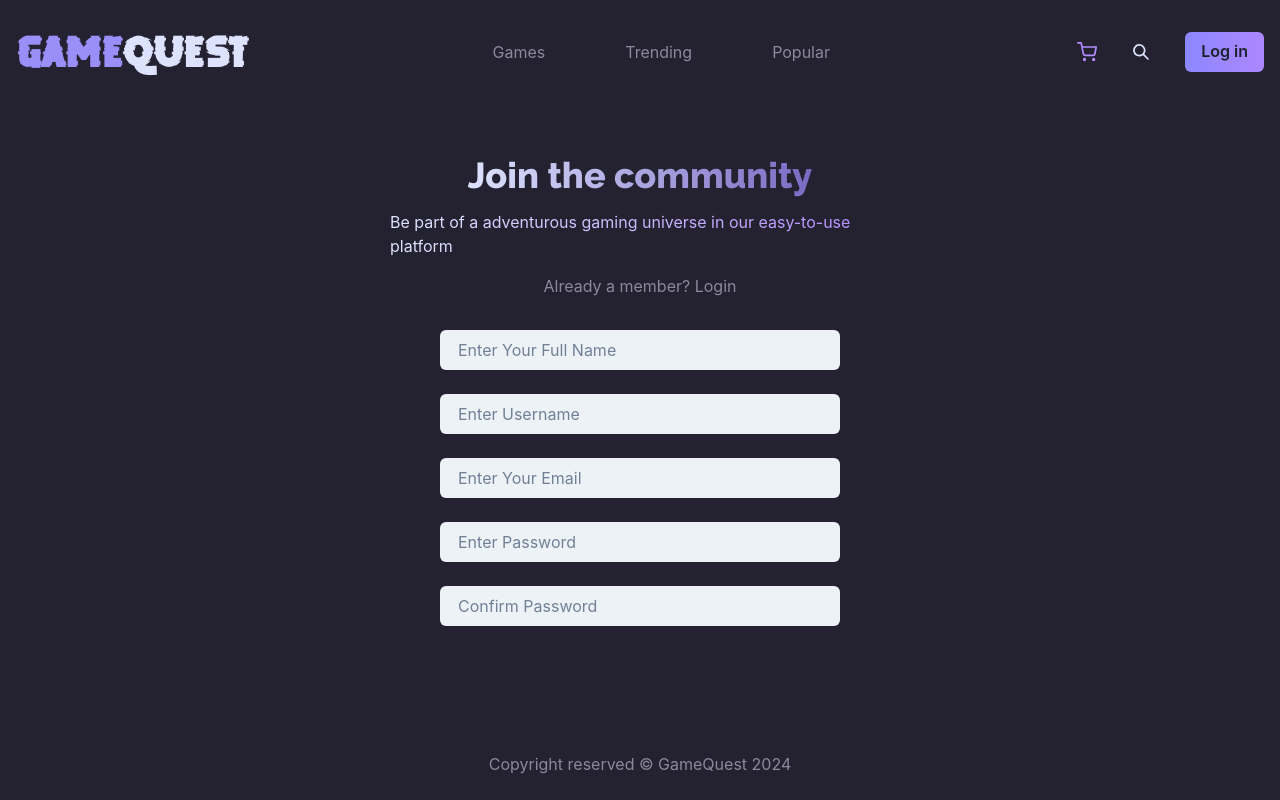
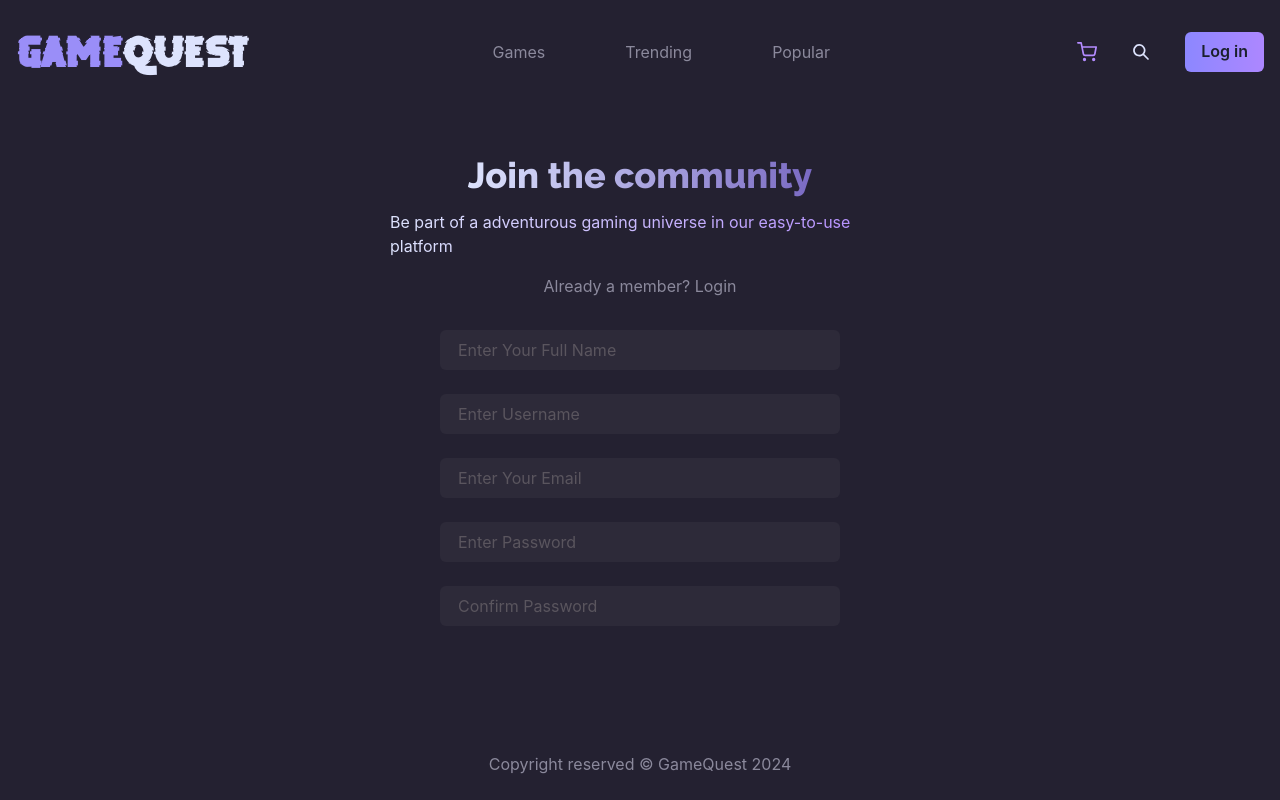
Before and after one commit to sinster2003/game-quest, a React (Vite) app in the folder frontend/: page /signup in a window 1280 px wide. Built offline with nearby package versions, Linux system fonts and the light colour scheme.

Commit message:
styling input components

```diff
--- a/frontend/src/pages/Login.jsx
+++ b/frontend/src/pages/Login.jsx
@@ -1,28 +1,50 @@
 import { Flex, Input, Select, Text } from "@chakra-ui/react";
-import Subheading from './../components/utils/Subheading';
+import Subheading from "./../components/utils/Subheading";
 import Subtext from "../components/utils/Subtext";
 import { Link } from "react-router-dom";
 
 const Login = () => {
   return (
     <Flex flexDirection="column" alignItems="center" mt={10}>
-      <Subheading text="Welcome Back" size="4xl"/>
-      <Subtext text="Delve into the adventurous gaming universe in our easy-to-use platform" margin={2} center="center"/>
-      <Text mt={2} mb={8}>New To GameQuest? <Link to="/signup">Sign Up</Link></Text>
-      <Flex flexDirection="column" gap={6} w={{base: 300, md: 400}}>
-        <Input placeholder="Enter Username" variant="filled" focusBorderColor="purple.shadowLight"/>
-        <Input placeholder="Enter Password" variant="filled" focusBorderColor="purple.shadowLight"/>
-        <Select variant="filled" focusBorderColor="purple.shadowLight">
-          <option>
-            Customer
-          </option>
-          <option>
-            Owner
-          </option>
+      <Subheading text="Welcome Back" size="4xl" />
+      <Subtext
+        text="Delve into the adventurous gaming universe in our easy-to-use platform"
+        margin={2}
+        center="center"
+      />
+      <Text mt={2} mb={8}>
+        New To GameQuest? <Link to="/signup">Sign Up</Link>
+      </Text>
+      <Flex flexDirection="column" gap={6} w={{ base: 300, md: 400 }}>
+        <Input
+          placeholder="Enter Username"
+          variant="filled"
+          bg="#2d2a39"
+          _placeholder={{ color: "#5a555e" }}
+          _hover={{}}
+          focusBorderColor="purple.shadowLight"
+        />
+        <Input
+          placeholder="Enter Password"
+          type="password"
+          variant="filled"
+          bg="#2d2a39"
+          _placeholder={{ color: "#5a555e" }}
+          _hover={{}}
+          focusBorderColor="purple.shadowLight"
+        />
+        <Select
+          variant="filled"
+          focusBorderColor="purple.shadowLight"
+          bg="#2d2a39"
+          _hover={{}}
+        >
+          <option style={{ backgroundColor: "#2d2a39" }}>Customer</option>
+          <option style={{ backgroundColor: "#2d2a39" }}>Owner</option>
         </Select>
       </Flex>
     </Flex>
-  )
-}
+  );
+};
 
-export default Login
+export default Login;
--- a/frontend/src/pages/Signup.jsx
+++ b/frontend/src/pages/Signup.jsx
@@ -1,23 +1,65 @@
 import { Flex, Input, Text } from "@chakra-ui/react";
-import Subheading from './../components/utils/Subheading';
+import Subheading from "./../components/utils/Subheading";
 import Subtext from "../components/utils/Subtext";
 import { Link } from "react-router-dom";
 
 const Signup = () => {
   return (
     <Flex flexDirection="column" alignItems="center" mt={10}>
-      <Subheading text="Join the community" size="4xl"/>
-      <Subtext text="Be part of a adventurous gaming universe in our easy-to-use platform" margin={2}/>
-      <Text mt={2} mb={8}>Already a member? <Link to="/login">Login</Link></Text>
-      <Flex flexDirection="column" gap={6} w={{base: 300, md: 400}}>
-        <Input placeholder="Enter Your Full Name" variant="filled" focusBorderColor="purple.shadowLight"/>
-        <Input placeholder="Enter Username" variant="filled" focusBorderColor="purple.shadowLight"/>
-        <Input placeholder="Enter Your Email" variant="filled" focusBorderColor="purple.shadowLight"/>
-        <Input placeholder="Enter Password" variant="filled" focusBorderColor="purple.shadowLight"/>
-        <Input placeholder="Confirm Password" variant="filled" focusBorderColor="purple.shadowLight"/>
+      <Subheading text="Join the community" size="4xl" />
+      <Subtext
+        text="Be part of a adventurous gaming universe in our easy-to-use platform"
+        margin={2}
+      />
+      <Text mt={2} mb={8}>
+        Already a member? <Link to="/login">Login</Link>
+      </Text>
+      <Flex flexDirection="column" gap={6} w={{ base: 300, md: 400 }}>
+        <Input
+          placeholder="Enter Your Full Name"
+          variant="filled"
+          bg="#2d2a39"
+          _placeholder={{ color: "#5a555e" }}
+          _hover={{}}
+          focusBorderColor="purple.shadowLight"
+        />
+        <Input
+          placeholder="Enter Username"
+          variant="filled"
+          bg="#2d2a39"
+          _placeholder={{ color: "#5a555e" }}
+          _hover={{}}
+          focusBorderColor="purple.shadowLight"
+        />
+        <Input
+          placeholder="Enter Your Email"
+          variant="filled"
+          bg="#2d2a39"
+          _placeholder={{ color: "#5a555e" }}
+          _hover={{}}
+          focusBorderColor="purple.shadowLight"
+        />
+        <Input
+          placeholder="Enter Password"
+          type="password"
+          variant="filled"
+          bg="#2d2a39"
+          _placeholder={{ color: "#5a555e" }}
+          _hover={{}}
+          focusBorderColor="purple.shadowLight"
+        />
+        <Input
+          placeholder="Confirm Password"
+          type="password"
+          variant="filled"
+          bg="#2d2a39"
+          _placeholder={{ color: "#5a555e" }}
+          _hover={{}}
+          focusBorderColor="purple.shadowLight"
+        />
       </Flex>
     </Flex>
-  )
-}
+  );
+};
 
-export default Signup
+export default Signup;
```
